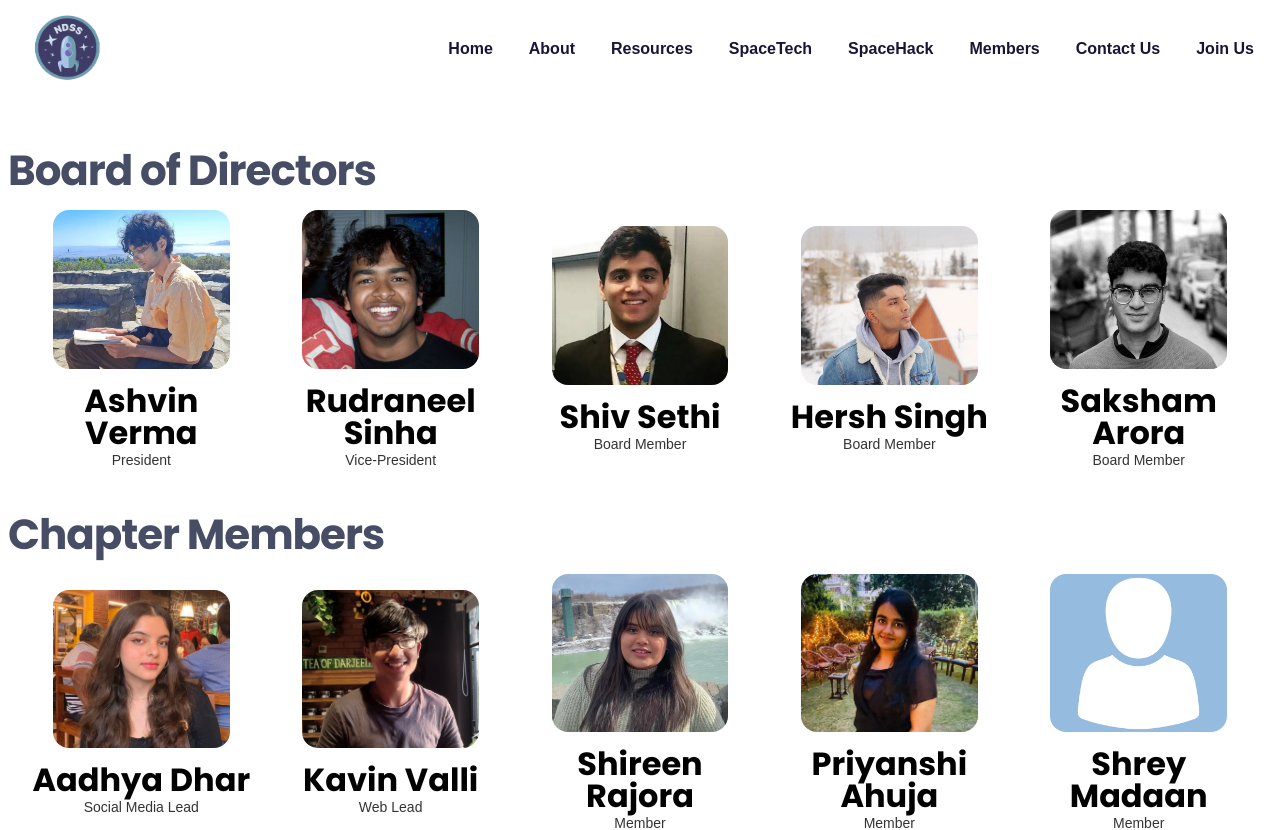
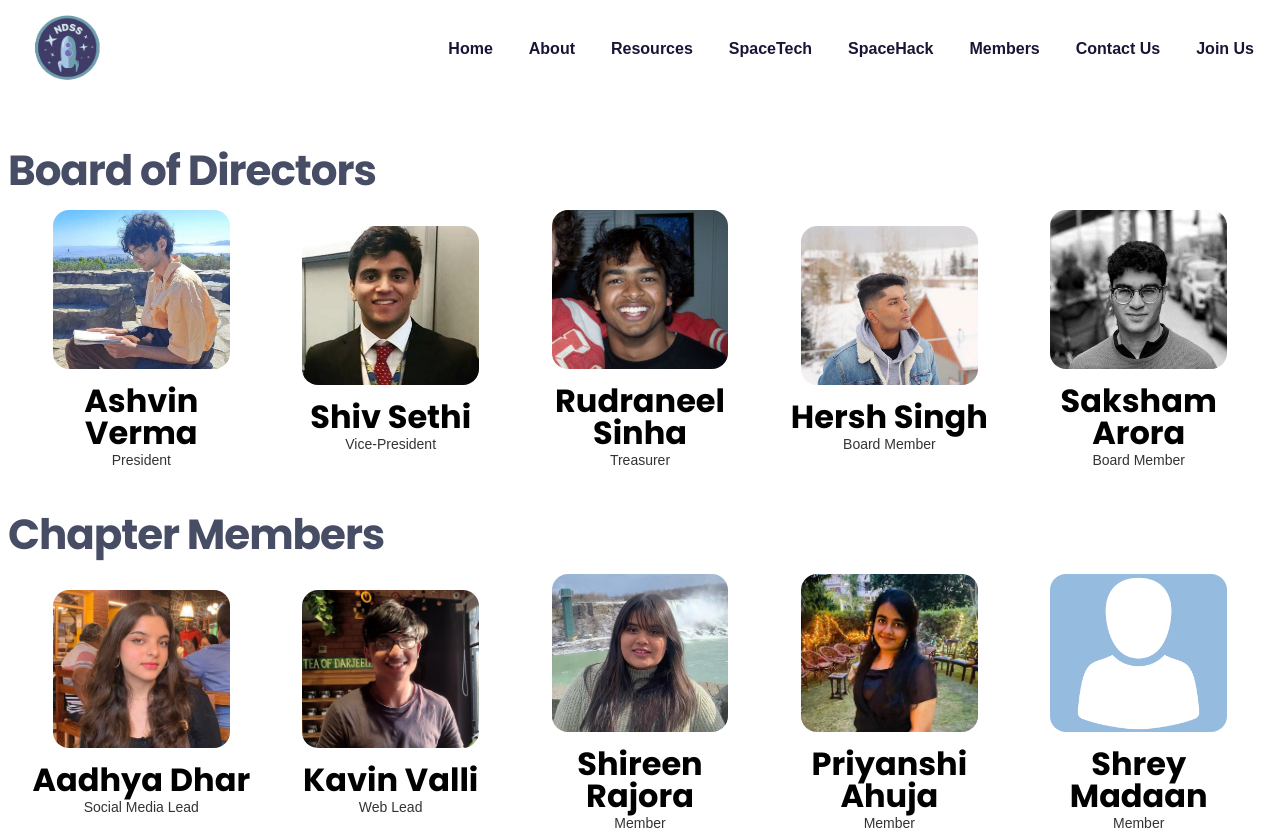
Before and after one commit to New-Delhi-Space-Society/new-delhi-space-society.github.io, a Next.js app: page /members in a window 1280 px wide. Shown: the top 830 px of the page. Built offline with nearby package versions, Linux system fonts and the light colour scheme.

Commit message:
Changed Member data to reflect election results

```diff
--- a/data/members.ts
+++ b/data/members.ts
@@ -8,14 +8,14 @@ export const members = [
         image: "ashvin.png",
       },
       {
-        name: "Rudraneel Sinha",
+        name: "Shiv Sethi",
         role: "Vice-President",
-        image: "Rudraneel.jpg",
+        image: "shiv.jpeg",
       },
       {
-        name: "Shiv Sethi",
-        role: "Board Member",
-        image: "shiv.jpeg",
+        name: "Rudraneel Sinha",
+        role: "Treasurer",
+        image: "Rudraneel.jpg",
       },
       {
         name: "Hersh Singh",
```
